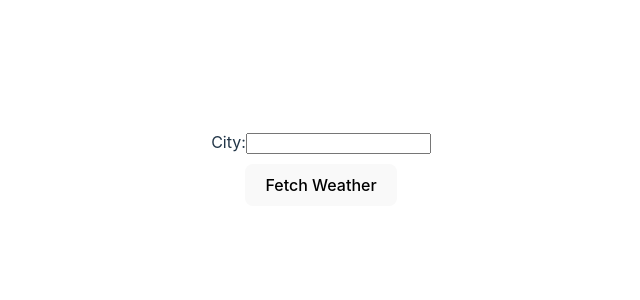
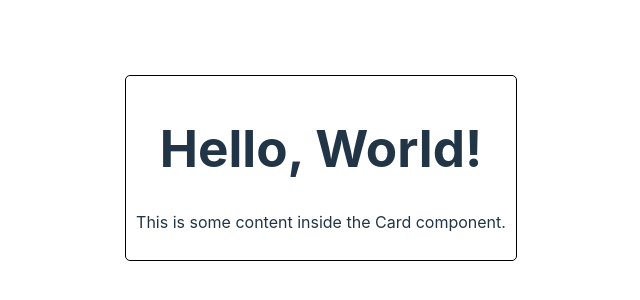
Before and after one commit to Azicojan/various_react_projects, a React (Vite) app in the folder practice_react/: page / in a window 1280 px wide. Shown: the part 232-532 px from the top of the page, without its empty margins (319-959 px from the left). Built offline with nearby package versions, Linux system fonts and the light colour scheme.

Commit message:
learning the concept of children prop

```diff
--- a/practice_react/src/App.jsx
+++ b/practice_react/src/App.jsx
@@ -1541,7 +1541,7 @@ const App = () => {
 };
 
 export default App;
-*/
+
 
 const WeatherInfo = () => {
   const [weatherData, setWeatherData] = useState(null);
@@ -1627,3 +1627,66 @@ const WeatherInfo = () => {
 };
 
 export default WeatherInfo;
+
+
+const Card = ({ greeting, changeGreeting }) => {
+  return (
+    <div
+      style={{
+        border: "1px solid black",
+        padding: "10px",
+        borderRadius: "5px",
+      }}
+    >
+      {greeting}
+      <br />
+      <button onClick={changeGreeting}>Change</button>
+    </div>
+  );
+};
+
+const App = () => {
+  const [greeting, setGreeting] = useState("Hello, how are you?");
+  const [toggle, setToggle] = useState(true);
+
+  const changeGreeting = () => {
+    //const newToggle = !toggle;
+    // setToggle(newToggle); // Update toggle state
+    // setGreeting(newToggle ? "Hey, how is it going?" : "Hello, how are you?");
+
+    setToggle((prevToggle) => {
+      const newToggle = !prevToggle;
+      setGreeting(newToggle ? "Hey, how is it going?" : "What's up?");
+      return newToggle;
+    });
+  };
+  console.log(toggle);
+
+  return <Card greeting={greeting} changeGreeting={changeGreeting} />;
+};
+
+export default App;
+*/
+function Card({ children }) {
+  return (
+    <div
+      style={{
+        border: "1px solid black",
+        padding: "10px",
+        borderRadius: "5px",
+      }}
+    >
+      {children}
+    </div>
+  );
+}
+
+function App() {
+  return (
+    <Card>
+      <h1>Hello, World!</h1>
+      <p>This is some content inside the Card component.</p>
+    </Card>
+  );
+}
+export default App;
```
